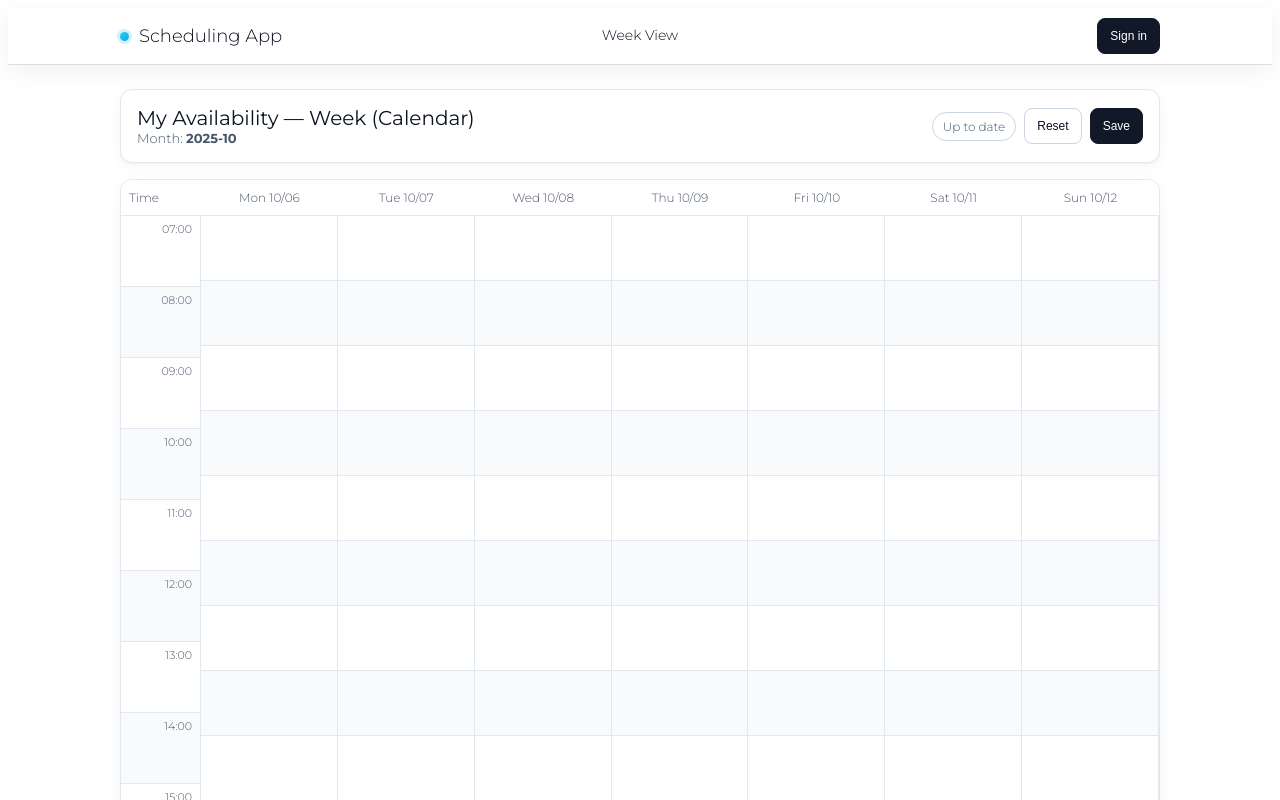
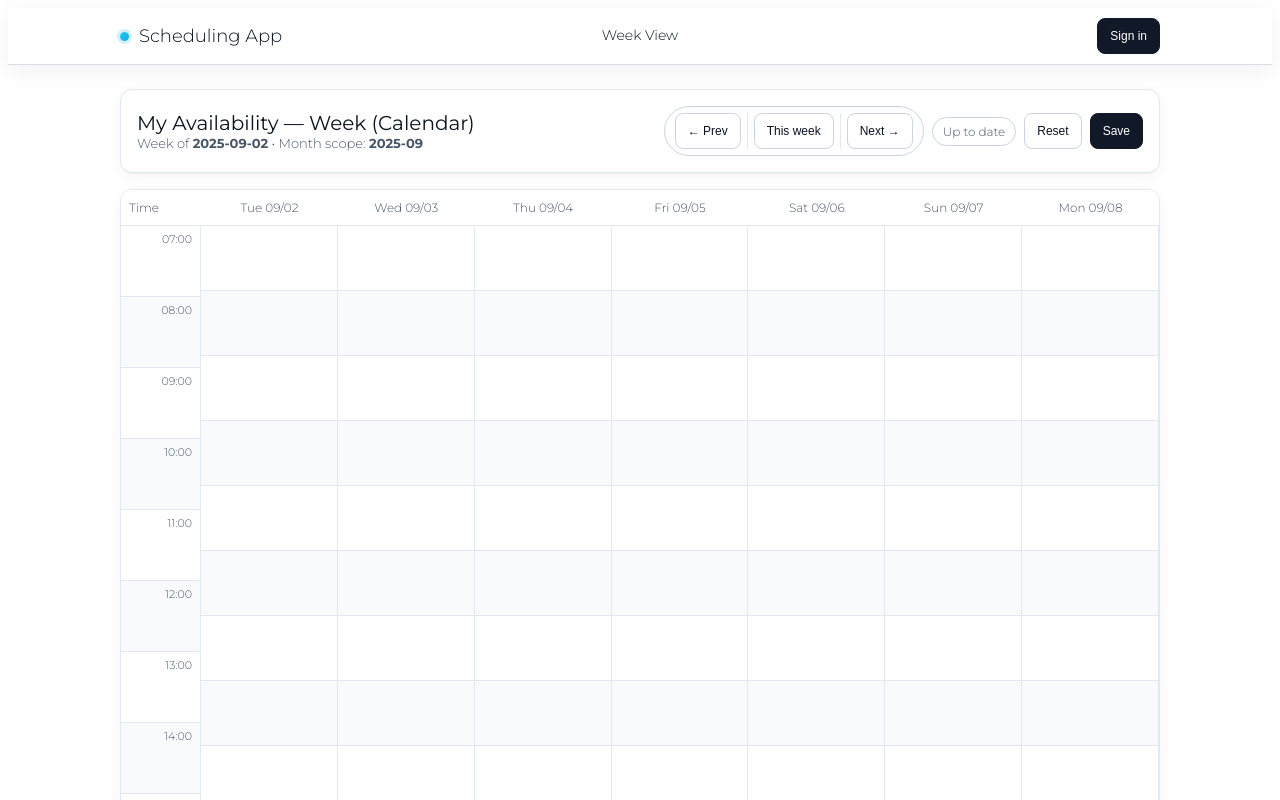
Before and after one commit to ty-ackerman/scheduling-app, a Next.js app: page /staff/week in a window 1280 px wide. Shown: the top 800 px of the page. Built offline with nearby package versions, Linux system fonts and the light colour scheme; no server answers; the database is empty.

Commit message:
feat(staff-week): add Prev/Next/This week navigation (URL-driven) while preserving draft+save flow

```diff
--- a/src/app/staff/week/page.tsx
+++ b/src/app/staff/week/page.tsx
@@ -1,7 +1,7 @@
 "use client";
 
 import { useEffect, useMemo, useState } from "react";
-import { useSearchParams } from "next/navigation";
+import { useRouter, useSearchParams } from "next/navigation";
 import { DateTime } from "luxon";
 
 /** ----- Types from APIs ----- */
@@ -56,15 +56,26 @@ type DraftShape = {
   everyWeekIds: string[];
 };
 
-export default function StaffWeekCalendarWithLocalDraftAndSave() {
+export default function StaffWeekCalendarWithNav() {
   const qs = useSearchParams();
-  const startISO = qs.get("start") || "2025-10-06";
+  const router = useRouter();
+
+  // Read week start & days from URL
+  const startISOQuery = qs.get("start") || "";
   const daysParam = Math.max(1, Math.min(7, parseInt(qs.get("days") || "7", 10) || 7));
 
+  // Default to THIS Monday if not provided
+  const weekStartISO = useMemo(() => {
+    if (startISOQuery) return startISOQuery;
+    const monday = DateTime.local().startOf("week").plus({ days: 1 }); // Luxon week starts Sun
+    return monday.toISODate()!;
+  }, [startISOQuery]);
+
+  // Month string derived from the visible week’s Monday
   const monthStr = useMemo(() => {
-    const dt = DateTime.fromISO(startISO);
+    const dt = DateTime.fromISO(weekStartISO);
     return dt.isValid ? dt.toFormat("yyyy-LL") : "2025-10";
-  }, [startISO]);
+  }, [weekStartISO]);
 
   const [week, setWeek] = useState<WeekAPI | null>(null);
   const [availability, setAvailability] = useState<AvailabilityAPI | null>(null);
@@ -85,7 +96,7 @@ export default function StaffWeekCalendarWithLocalDraftAndSave() {
     (async () => {
       setErrorMsg(null);
       try {
-        const res = await fetch(`/api/blocks/week?start=${encodeURIComponent(startISO)}&days=${daysParam}`, { cache: "no-store" });
+        const res = await fetch(`/api/blocks/week?start=${encodeURIComponent(weekStartISO)}&days=${daysParam}`, { cache: "no-store" });
         if (!res.ok) {
           const t = await res.text();
           console.error("[staff/week] blocks fetch failed:", t);
@@ -100,7 +111,7 @@ export default function StaffWeekCalendarWithLocalDraftAndSave() {
       }
     })();
     return () => { alive = false; };
-  }, [startISO, daysParam]);
+  }, [weekStartISO, daysParam]);
 
   /** Load availability (server truth), hydrate from LS draft if present */
   useEffect(() => {
@@ -301,6 +312,23 @@ export default function StaffWeekCalendarWithLocalDraftAndSave() {
     }
   }
 
+  /** -------- Week navigation (URL driven) -------- */
+  function pushWeek(newStartISO: string) {
+    router.push(`/staff/week?start=${encodeURIComponent(newStartISO)}&days=${daysParam}`);
+  }
+  function goPrevWeek() {
+    const dt = DateTime.fromISO(weekStartISO).minus({ weeks: 1 });
+    pushWeek(dt.toISODate()!);
+  }
+  function goNextWeek() {
+    const dt = DateTime.fromISO(weekStartISO).plus({ weeks: 1 });
+    pushWeek(dt.toISODate()!);
+  }
+  function goThisWeek() {
+    const monday = DateTime.local().startOf("week").plus({ days: 1 });
+    pushWeek(monday.toISODate()!);
+  }
+
   return (
     <div>
       <div
@@ -317,11 +345,21 @@ export default function StaffWeekCalendarWithLocalDraftAndSave() {
         <div>
           <h1 style={{ margin: 0, fontWeight: 400, fontSize: 20 }}>My Availability — Week (Calendar)</h1>
           <div style={{ color: "var(--muted)", fontSize: 13 }}>
-            Month: <strong>{monthStr}</strong>
+            Week of <strong>{weekStartISO}</strong> • Month scope: <strong>{monthStr}</strong>
           </div>
         </div>
 
         <div style={{ display: "flex", alignItems: "center", gap: 8 }}>
+          {/* Week nav */}
+          <div className="pill" style={{ gap: 6 }}>
+            <button className="btn btn-quiet" onClick={goPrevWeek} title="Previous week">← Prev</button>
+            <div style={{ width: 1, alignSelf: "stretch", background: "var(--border)" }} />
+            <button className="btn btn-quiet" onClick={goThisWeek} title="Jump to this week">This week</button>
+            <div style={{ width: 1, alignSelf: "stretch", background: "var(--border)" }} />
+            <button className="btn btn-quiet" onClick={goNextWeek} title="Next week">Next →</button>
+          </div>
+
+          {/* Status pill */}
           {dirty ? (
             <span
               className="pill"
```
